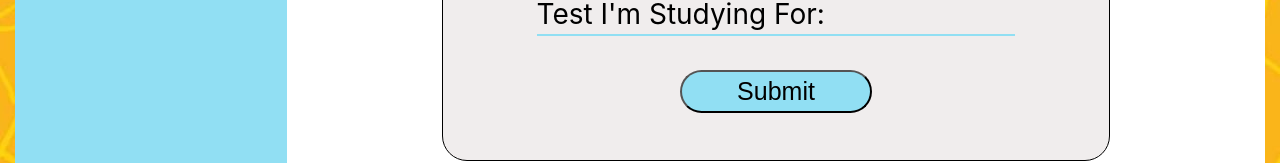
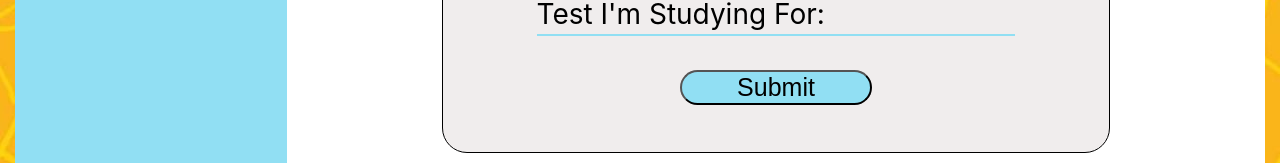
Before and after one commit to cparch/studySmarter, a React (Create React App) app: page /addtest in a window 1280 px wide. Shown: the part 478-641 px from the top of the page. Built offline with nearby package versions, Linux system fonts and the light colour scheme; no server answers.

Commit message:
Remove padding from btn

```diff
--- a/src/App.css
+++ b/src/App.css
@@ -71,7 +71,6 @@ Form {
   background-color: rgb(145, 223, 243);
   display: block;
   width: 40%;
-  padding: 1% 10%;
   font-size: 25px;
   border-radius: 25px;
   cursor: pointer;
```
